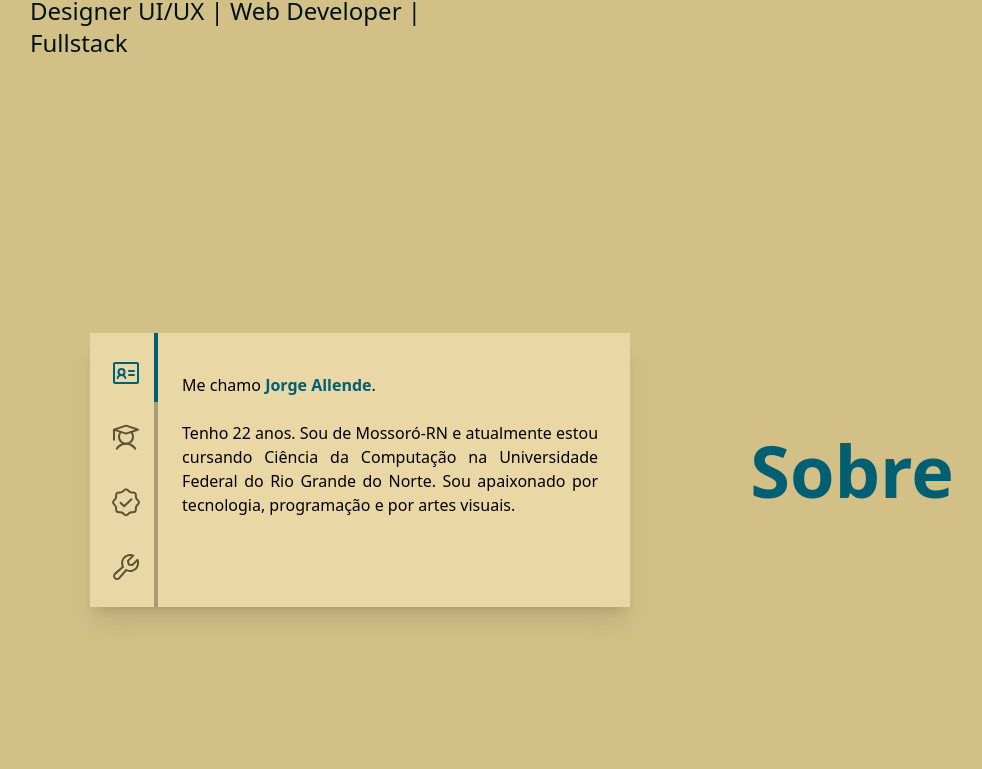
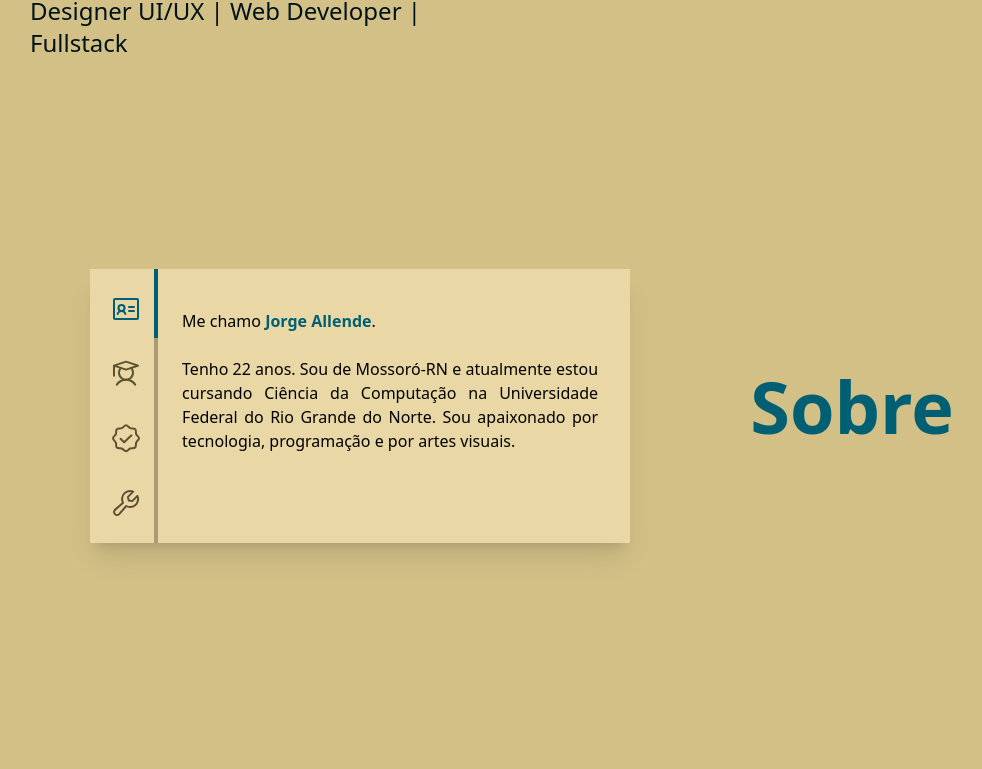
Before and after one commit to jorgeallende/my-portfolio, a React (Vite) app: page / in a window 1280 px wide. Shown: the part 597-1366 px from the top of the page, without its empty margins (118-1100 px from the left). Built offline with nearby package versions, Linux system fonts and the light colour scheme.

Commit message:
Visual changes

```diff
--- a/src/components/AboutComponent.tsx
+++ b/src/components/AboutComponent.tsx
@@ -23,7 +23,7 @@ const AboutComponent = () => {
   }
 
   return (
-    <div className="h-auto my-16 pt-16 flex items-center justify-around flex-col-reverse gap-8 lg:gap-0 lg:flex-row">
+    <div className="h-auto my-16 pt-24 sm:pt-0 flex items-center justify-around flex-col-reverse gap-8 lg:gap-0 lg:flex-row">
       <div className="bg-base-cream-300 w-11/12 sm:w-9/12 md:w-[540px] flex flex-col sm:flex-row px-2 shadow-xl min-h-[90%] ">
         <div className="sm:w-14 flex flex-row md:flex-col items-center gap-8 justify-around py-6">
           <div
```
